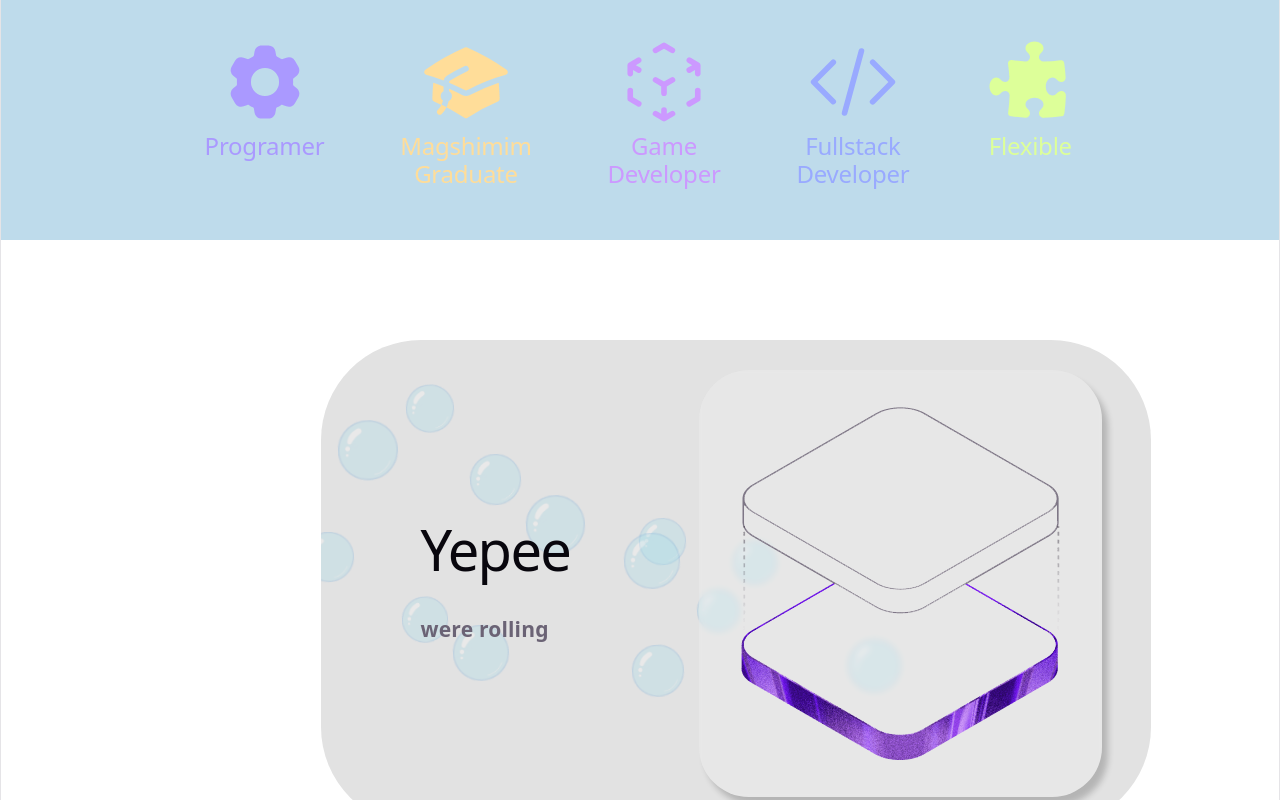
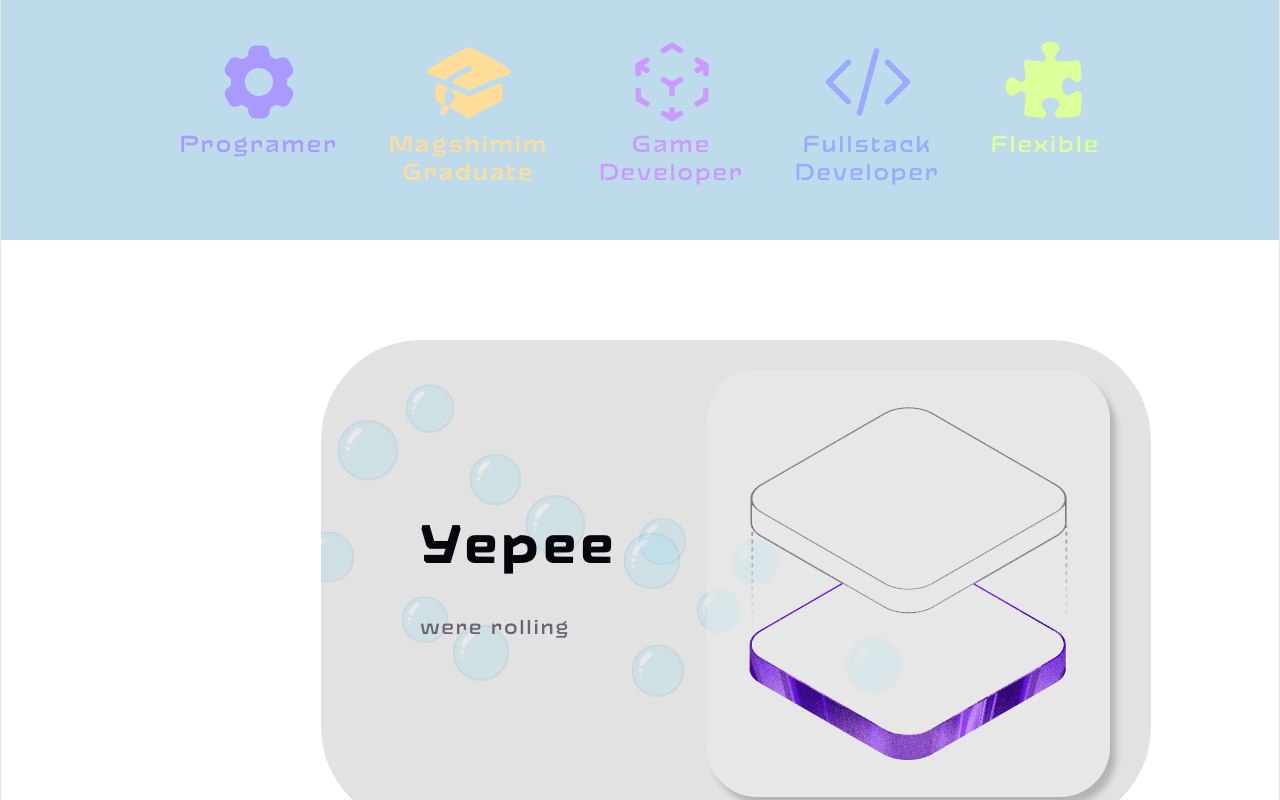
Before and after one commit to EnchantedMaple/ofek-daraby-website, a React (Vite) app in the folder personal-website/: page / in a window 1280 px wide. Shown: the part 560-1360 px from the top of the page. Built offline with nearby package versions, Linux system fonts and the light colour scheme.

Commit message:
added custom font

```diff
--- a/personal-website/src/App.css
+++ b/personal-website/src/App.css
@@ -30,6 +30,9 @@
   align-content: space-around;
   margin-top: 100px;
   font-size: 120px;
+
+  font-family: "NexagonBold";
+  letter-spacing: 0.15em;
  }
 
  .icons {
@@ -53,14 +56,18 @@
   gap: 5px;
   font-size: 90px;
   cursor: pointer;
+ }
 
+ .icon h2 {
+  font-family: "NexagonRegular" !important;
+  letter-spacing: 0.1em;
  }
 
  .jumping {
   animation: jump 0.5s cubic-bezier(0.3,0.5,0,1);
  }
 
- /* why is it impossible to do a simple jump? this is the best i could manage */
+ /* why is it impossible to do a simple jump? managed to do this which is also good */
  @keyframes jump {
   0% {
     transform:translateY(0px) rotate(0deg);
--- a/personal-website/src/App.jsx
+++ b/personal-website/src/App.jsx
@@ -111,7 +111,7 @@ function App() {
           <div className='icon' onClick={() => iconClick(entry.id, true)}>
             {/* probably the stupidest solution iv'e ever come up with, couldn't believe this would actually work */}
             {<entry.icon id={entry.id} onAnimationEnd={(icon) => icon.target.classList.remove("jumping")} style={{position: "relative"}} />}
-            <h2 id={entry.id + "h2"} className='rainbow_text_animated' style={{color: "inherit"}}>{entry.text}</h2>
+            <h2 id={entry.id + "h2"} className='rainbow_text_animated'>{entry.text}</h2>
           </div>
             )}
         </div>
--- a/personal-website/src/InfoCard.css
+++ b/personal-website/src/InfoCard.css
@@ -57,6 +57,16 @@
     flex-grow: 2;
 }
 
+.text-div h1 {
+  font-family: "NexagonBold";
+  letter-spacing: 0.1em;
+}
+
+.text-div h3 {
+  font-family: "NexagonRegular";
+  letter-spacing: 0.1em;
+}
+
 @keyframes crossDiv {
     0% {
       left: -80px;
--- a/personal-website/src/index.css
+++ b/personal-website/src/index.css
@@ -48,6 +48,16 @@
   #social .button-icon {
     filter: invert(1) brightness(2);
   }
+}
+
+@font-face {
+  font-family: 'NexagonBold';
+  src: local('NexagonBold'), url(./fonts/NexagonBold.otf) format('opentype');
+}
+
+@font-face {
+  font-family: 'NexagonRegular';
+  src: local('NexagonRegular'), url(./fonts/NexagonRegular.otf) format('opentype');
 }
 
 body {
```
Also changed, not shown: personal-website/src/fonts/NexagonBold.otf (added), personal-website/src/fonts/NexagonRegular.otf (added).
